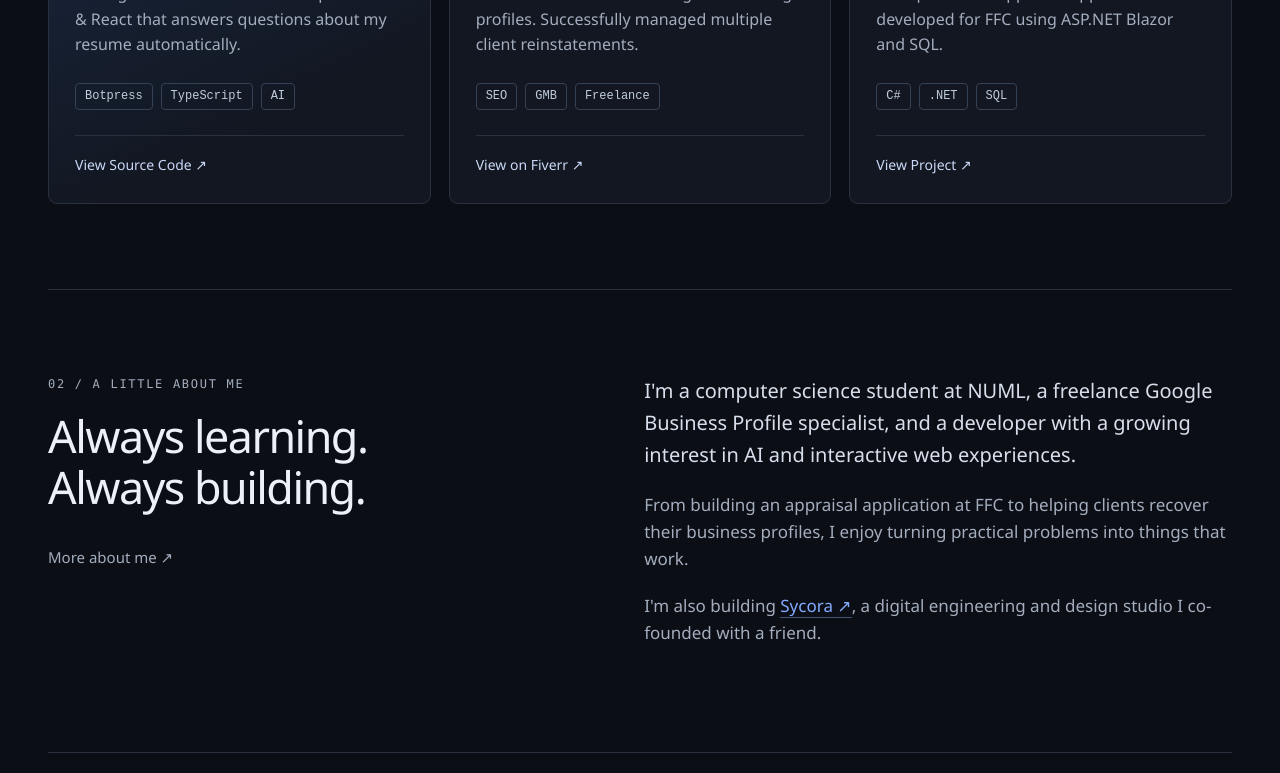
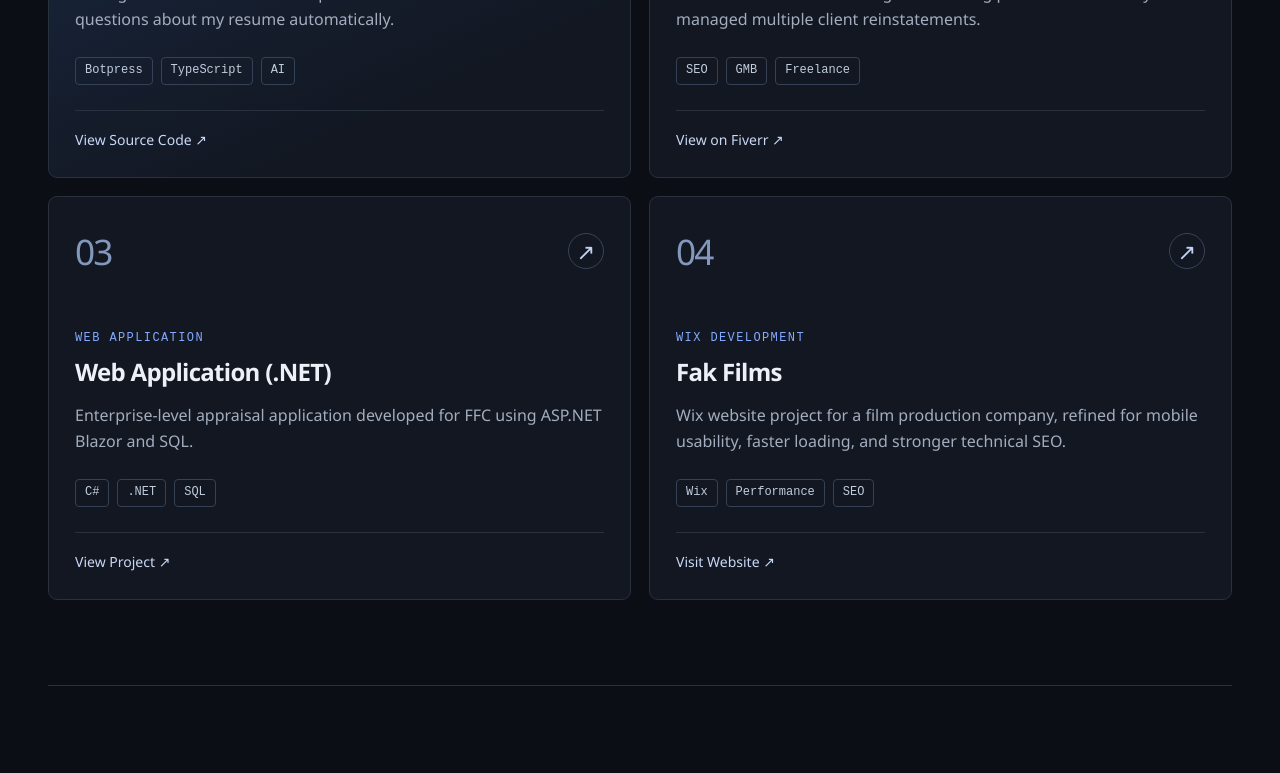
Before and after one commit to SleepyAki/ahmed-portfolio, a React (Vite) app: page / in a window 1280 px wide. Shown: the part 1296-2069 px from the top of the page. Built offline with nearby package versions, Linux system fonts and the light colour scheme.

Commit message:
Add Fak Films to portfolio

```diff
--- a/src/components/ClassicSite.jsx
+++ b/src/components/ClassicSite.jsx
@@ -4,7 +4,7 @@ const InfoModal = lazy(() => import('./InfoModal'));
 import './Portfolio.css';
 
 const labels = { frontend: 'Frontend', backend: 'Backend', graphics_3d: '3D & graphics', ai_tools: 'AI & tools' };
-const projectTypes = ['AI DEVELOPMENT', 'LOCAL SEARCH', 'WEB APPLICATION'];
+const projectTypes = ['AI DEVELOPMENT', 'LOCAL SEARCH', 'WEB APPLICATION', 'WIX DEVELOPMENT'];
 
 export default function ClassicSite({ onEnterRoom }) {
   const [panel, setPanel] = useState(null);
--- a/src/panels.js
+++ b/src/panels.js
@@ -63,6 +63,15 @@ export const PROJECTS = [
     linkLabel: "View Project ↗",
     icon: "💻",
   },
+  {
+    title: "Fak Films",
+    description:
+      "Wix website project for a film production company, refined for mobile usability, faster loading, and stronger technical SEO.",
+    tags: ["Wix", "Performance", "SEO"],
+    link: "https://www.fakfilms.com",
+    linkLabel: "Visit Website ↗",
+    icon: "🎬",
+  },
 ];
 
 export const CONTACT = [
```
Also changed, not shown: src/components/Portfolio.css.
